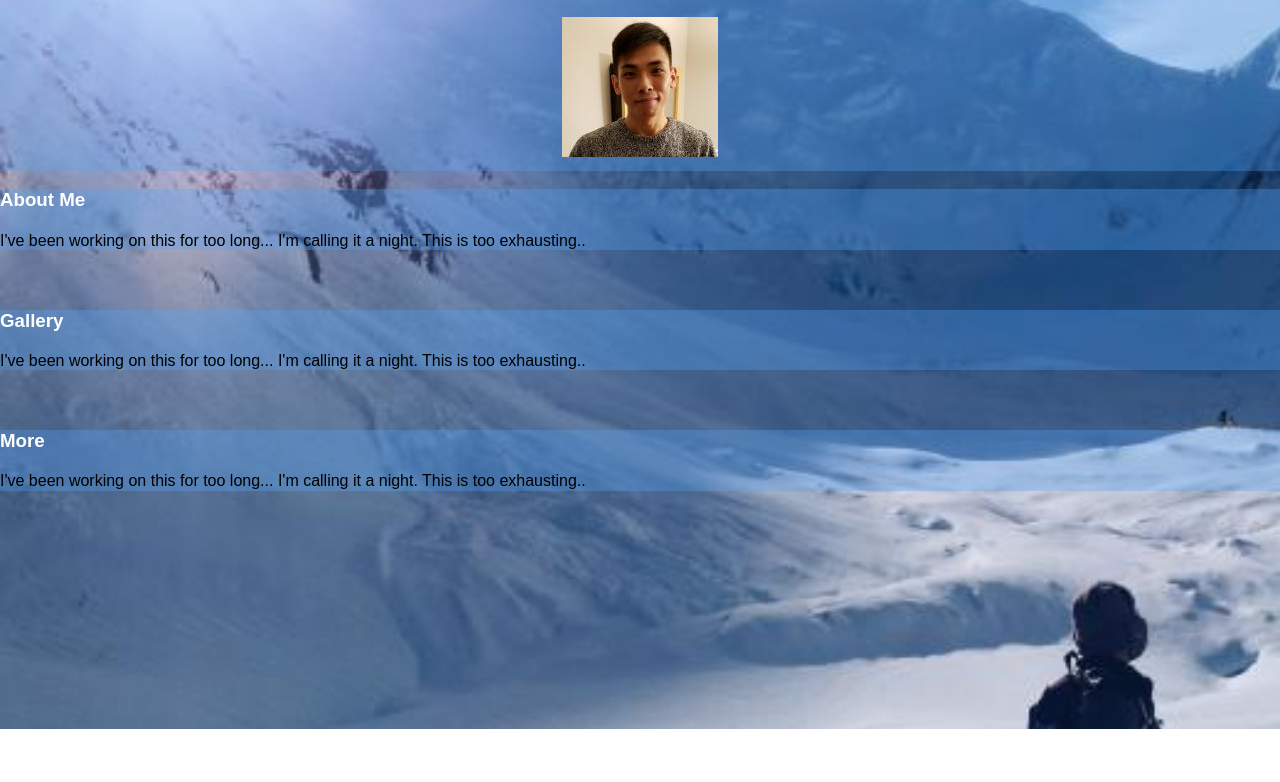
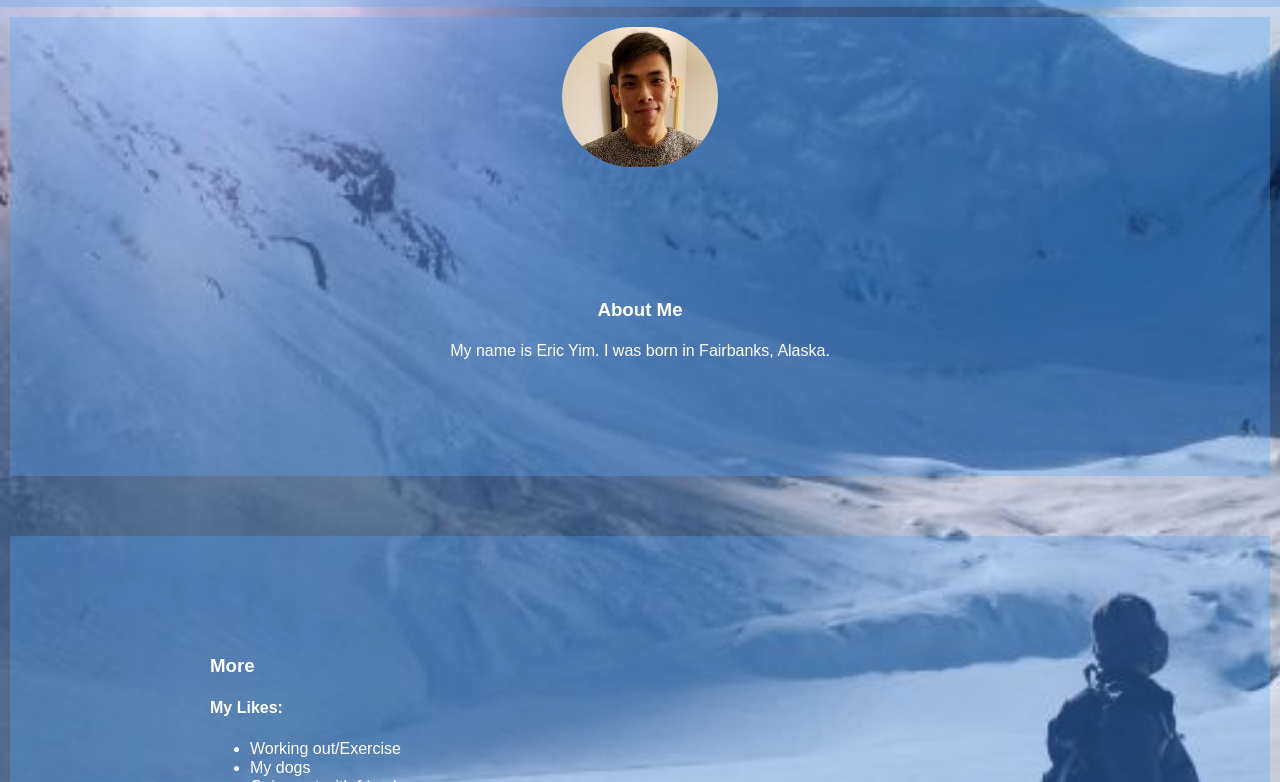
Before and after one commit to tknyim/js_day_18, a plain HTML site: page DOM_S_L_Ex/index.html in a window 1280 px wide. Shown: the part 71-853 px from the top of the page. Before the commit the page ends 800 px from the top, so only its background shows below. Drawn offline with Linux system fonts and the light colour scheme.

Commit message:
finished about me website

```diff
--- a/DOM_S_L_Ex/index.html
+++ b/DOM_S_L_Ex/index.html
@@ -60,7 +60,6 @@
                 }
                 function aboutNav(){
                 let unorderedList = document.createElement("ul");
-
                 ["Home", "About", "Gallery", "More"].forEach(item => {
                     let liNav = document.createElement("li");
                     let link = document.createElement("a");
@@ -79,7 +78,7 @@
                 let about = aboutLink.setAttribute("href","#About")
 
                 let galLink = document.getElementsByTagName('a')[2]
-                let gallery = galLink.setAttribute("href","#Gallery")
+                let gallery = galLink.setAttribute("href","https://www.google.com/search?q=alaska&sxsrf=ALeKk03kIECMeEPL1j7HUiz4vfIGTJWoGQ:1593104276915&source=lnms&tbm=isch&sa=X&ved=2ahUKEwjXv4_0t53qAhWjVN8KHcuhD4AQ_AUoA3oECCcQBQ&biw=720&bih=798")
 
                 let moreLink = document.getElementsByTagName('a')[3]
                 let more = moreLink.setAttribute("href","#More")
@@ -88,10 +87,10 @@
                     let content = document.createElement("main");
                     content.appendChild(aboutCta());
                     let aboutSection = contentSection("About Me");
-                    let gallerySection = contentSection("Gallery");
+                    // let gallerySection = contentSection("Gallery");
                     let moreSection = contentSection("More");
                     content.appendChild(aboutSection);
-                    content.appendChild(gallerySection);
+                    // content.appendChild(gallerySection);
                     content.appendChild(moreSection);
                     return content;
                 }
@@ -110,10 +109,10 @@
                     var post = document.createElement("article");
                     var headline = buildPostHeadline(headline);
                     post.appendChild(headline);
-                    var desc = document.createElement("p");
-                    desc.textContent = "I've been working on this for too long... I'm calling it a night. This is too exhausting..";
-                    desc.setAttribute("id","info")
-                    post.appendChild(desc);
+                    // var desc = document.createElement("p");
+                    // desc.textContent = "I've been working on this for too long... I'm calling it a night. This is too exhausting..";
+                    // desc.setAttribute("id","info")
+                    // post.appendChild(desc);
 
                     return post;
                 }
@@ -135,33 +134,73 @@
 
                 //About section
                 let artOne = document.getElementsByTagName("article")[0];
-                let aboutOne = artOne.setAttribute("id","About");
-                let aboutoNe = artOne.setAttribute("class", "aboutCss");
+                artOne.setAttribute("id","About");
+                artOne.setAttribute("class", "aboutCss");
 
-                function aboutMe(){
-                    let article = document.getElementsByClassName("aboutCss");
-                    let linkArticle = document.createElement("p");
-                    linkArticle.setAttribute("id","aboutId");
-                    linkArticle.textContent = "Something";
-                    article.appendChild(linkArticle);
-                    return article;
 
-                }
+                let linkAbout = document.createElement("p");
+                linkAbout.setAttribute("id","aboutId");
+                linkAbout.innerText = "My name is Eric Yim. I was born in Fairbanks, Alaska.";
+                artOne.append(linkAbout);
 
 
 
                 // Gallery section
-                let artTwo = document.getElementsByTagName("article")[1];
-                let aboutTwo = artTwo.setAttribute("id","Gallery");
-                let abouttWo = artTwo.setAttribute("class","galleryCss");
+                // let artTwo = document.getElementsByTagName("article")[1];
+                // artTwo.setAttribute("id","Gallery");
+                // artTwo.setAttribute("class","galleryCss");
 
+                // let linkGallery = document.createElement("p");
+                // linkGallery.setAttribute("id","galleryId");
+                // linkGallery.innerText = "add pics here";
+                // artTwo.append(linkGallery);
+
+                // var galImg = document.createElement("img");
+                // galImg.galSrc = "ak_scene.jpg";
+                // var galSrc = document.getElementById("Gallery");
+                // galSrc.appendChild(galImg);
 
                 // More section
-                let artRee = document.getElementsByTagName("article")[2];
-                let aboutRee = artRee.setAttribute("id","More");
-                let aboutHree = artRee.setAttribute("class","moreCss");
+                let artRee = document.getElementsByTagName("article")[1];
+                artRee.setAttribute("id","More");
+                artRee.setAttribute("class","moreCss");
 
+                let linkMore = document.createElement("p");
+                linkMore.setAttribute("id","moreId");
+                // linkMore.innerText = "like and dislike";
+                artRee.append(linkMore);
 
+                // Like for More Section
+                let headMore = document.createElement("h4");
+                headMore.innerText = "My Likes:"
+                artRee.append(headMore)
+
+                let unlist = document.createElement("ul");
+                ["Working out/Exercise","My dogs", "Going out with friends"].forEach(likes => {
+                    let liMore = document.createElement("li");
+                    let aMore = document.createElement("a");
+                    aMore.setAttribute("id","likes");
+                    aMore.textContent = likes;
+                    liMore.appendChild(aMore);
+                    unlist.appendChild(liMore);
+                    artRee.appendChild(unlist)
+                });
+
+                // Dislike for More Section
+                let heaDmore = document.createElement("h4");
+                heaDmore.innerText = "My Disikes:"
+                artRee.append(heaDmore)
+
+                let dnList = document.createElement("ul");
+                ["Being stuck in traffic", "Humid weather", "Insects"].forEach(likes => {
+                    let diMore = document.createElement("li");
+                    let bMore = document.createElement("a");
+                    bMore.setAttribute("id","dislikes");
+                    bMore.textContent = likes;
+                    diMore.appendChild(bMore);
+                    dnList.appendChild(diMore);
+                    artRee.appendChild(dnList)
+                });
             </script>
         </div>
     </body>
--- a/DOM_S_L_Ex/styles.css
+++ b/DOM_S_L_Ex/styles.css
@@ -7,7 +7,8 @@
   font-family: sans-serif;
   line-height: 1.2;
   background-image: url("ak_scene.jpg");
-    background-size: 1915px;
+  background-repeat: no-repeat;
+  background-size: cover;
 }
 
 h1 {
@@ -40,17 +41,28 @@
 }
 /* header:hover {
   background-color:#52a6fa4f;
-    position: relative; */
-}
+  position: relative;
+} */
 main {
   padding: 10px;
 }
 div {
-    margin: auto;
+  /* display: flex; */
+  margin: auto px;
+  /* padding: 1000 px; */
 }
 article {
 margin-bottom: 60px;
 background-color:#52a6fa4f;
+padding: 100px 200px;
+}
+p {
+text-decoration: none;
+color: white;
+}
+
+.aboutCss {
+  text-align: center;
 }
 
 .cta {
@@ -62,7 +74,21 @@ div {
   border: 5px
 }
 
+img {
+  border-radius: 100px;
+  border-color: rgb(18, 18, 61);
+}
 
+li {
+  text-decoration: #52a6fa4f;
+  color: white;
+  text-shadow: #52a6fa4f;
+}
+
+h4 {
+  text-decoration: none;
+  color: white;
+}
 
 .post-headline {
   text-decoration: none;
```
Lines whose indentation alone changed are shown as unchanged.
